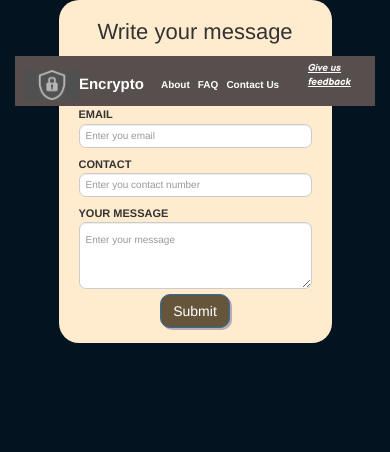
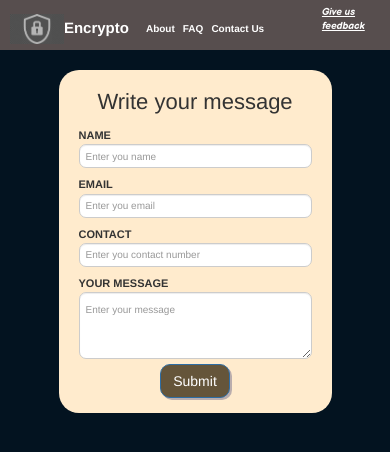
Before and after one commit to Sanjit-Kumar-Verma/CryptographyWebsite, a website: page views/feedback.html in a window 390 px wide. Drawn offline with nearby package versions, Linux system fonts and the light colour scheme; a web font is replaced by a local one.

Commit message:
Update feedback.html

```diff
--- a/views/feedback.html
+++ b/views/feedback.html
@@ -20,12 +20,7 @@
     <title>Give us feedback</title>
 </head>
 <style>
-    .sticky{
-            position: fixed;
-            top: 0px;
-            width: 100%;
-            z-index:1;
-        }
+
     body {
         background-color: #031320;
     }
@@ -87,12 +82,7 @@
     .message textarea {
         padding-top: 20px;
     }
-    @media (max-width:842px){
-        .container{
-            margin-top: 56px;
 
-            }
-    }
     @media (max-width:650px) {
         .message h1{
             font-size: 25px;
@@ -164,7 +154,7 @@
 </style>
 
 <body>
-    <nav class="container sticky">
+    <nav>
         <div class="navbar">
             <div class="navbar-logo">
                 <ul class="navbar-title">
```
